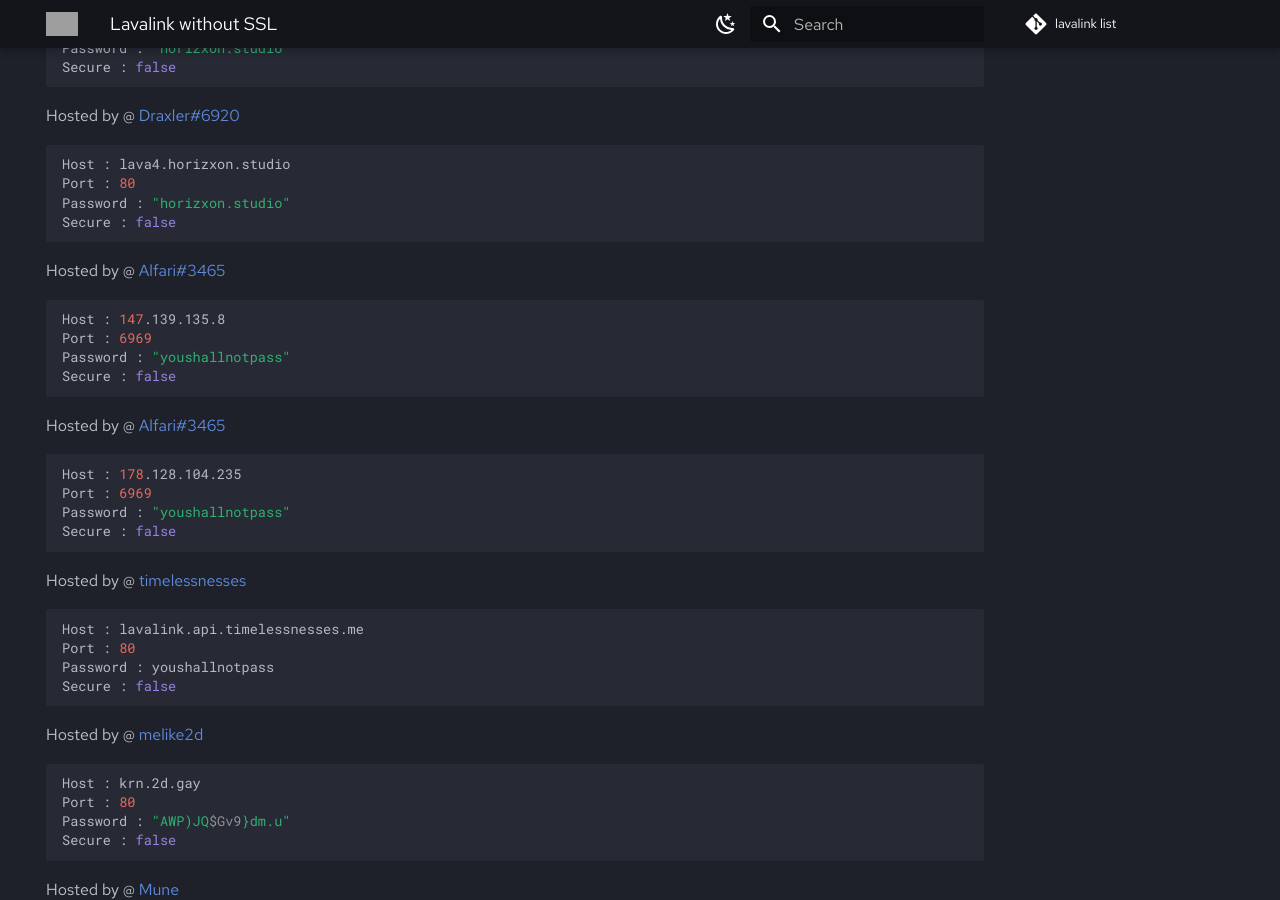
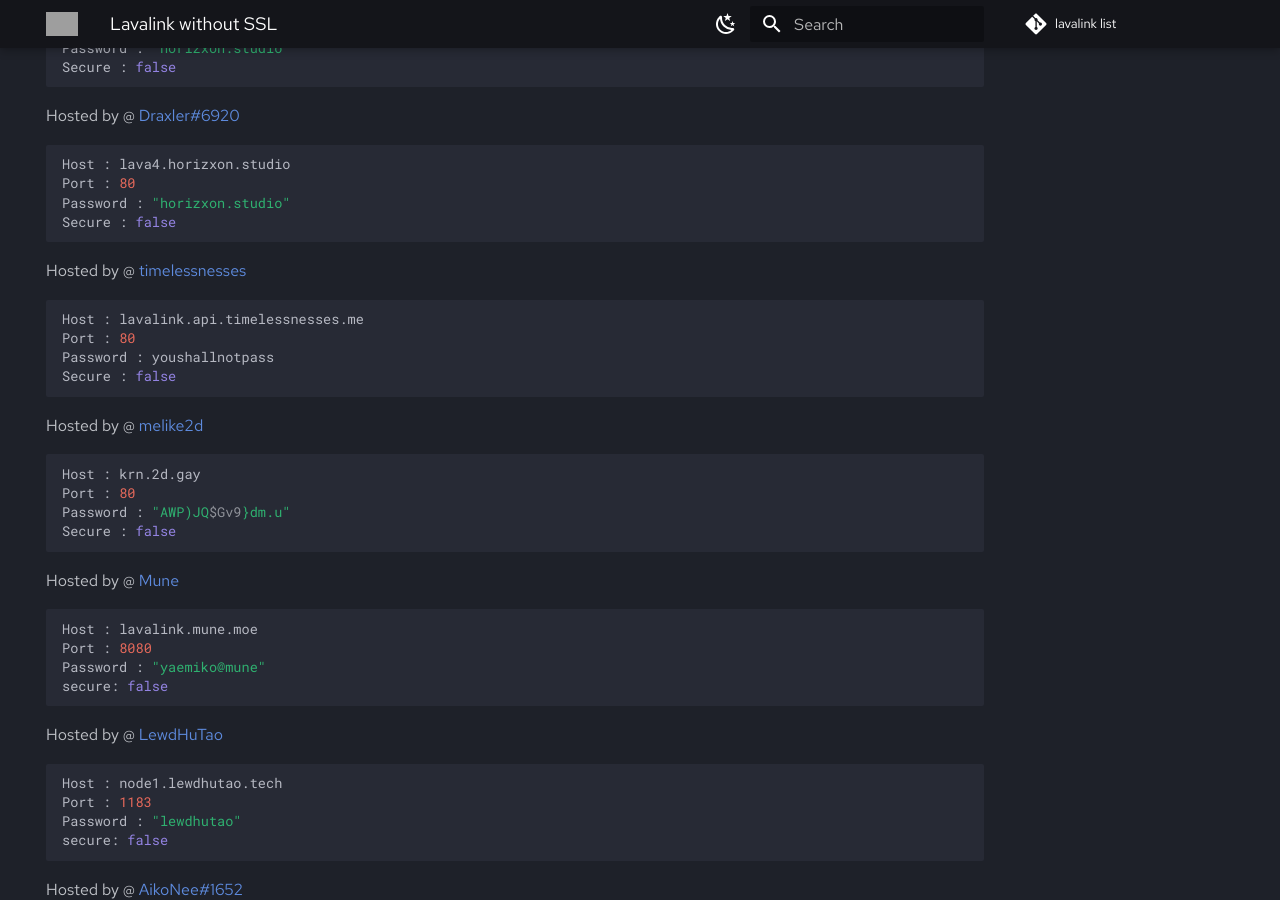
Before and after one commit to DarrenOfficial/lavalink-list, an MkDocs documentation site: the page built from docs/NoSSL/lavalink-without-ssl.md, in a window 1280 px wide and 900 px high, scrolled down 1388 px. Built offline with MkDocs 1.6.1 and Material for MkDocs 9.7.7, drawn with Linux system fonts in a browser that asks for light colours; comment, search, counter and statistics services are not loaded; grey boxes are pictures that could not be loaded.

````diff
--- a/docs/NoSSL/lavalink-without-ssl.md
+++ b/docs/NoSSL/lavalink-without-ssl.md
@@ -77,22 +77,6 @@ Hosted by @ [Draxler#6920](https://horizxon.studio/)
 Host : lava4.horizxon.studio
 Port : 80
 Password : "horizxon.studio"
-Secure : false
-```
-
-Hosted by @ [Alfari#3465](https://discord.gg/ZNKNY3RpRg)
-```bash
-Host : 147.139.135.8
-Port : 6969
-Password : "youshallnotpass"
-Secure : false
-```
-
-Hosted by @ [Alfari#3465](https://discord.gg/ZNKNY3RpRg)
-```bash
-Host : 178.128.104.235
-Port : 6969
-Password : "youshallnotpass"
 Secure : false
 ```
 
````
